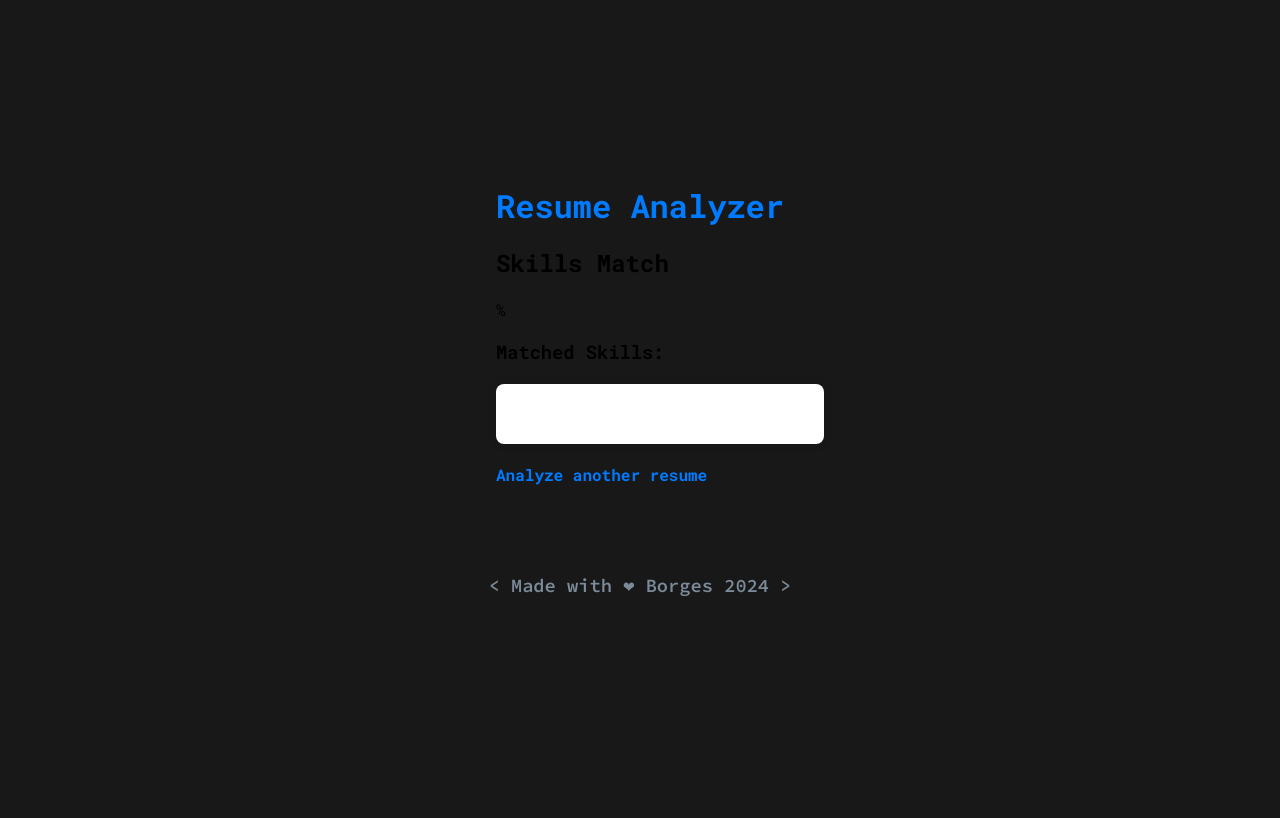
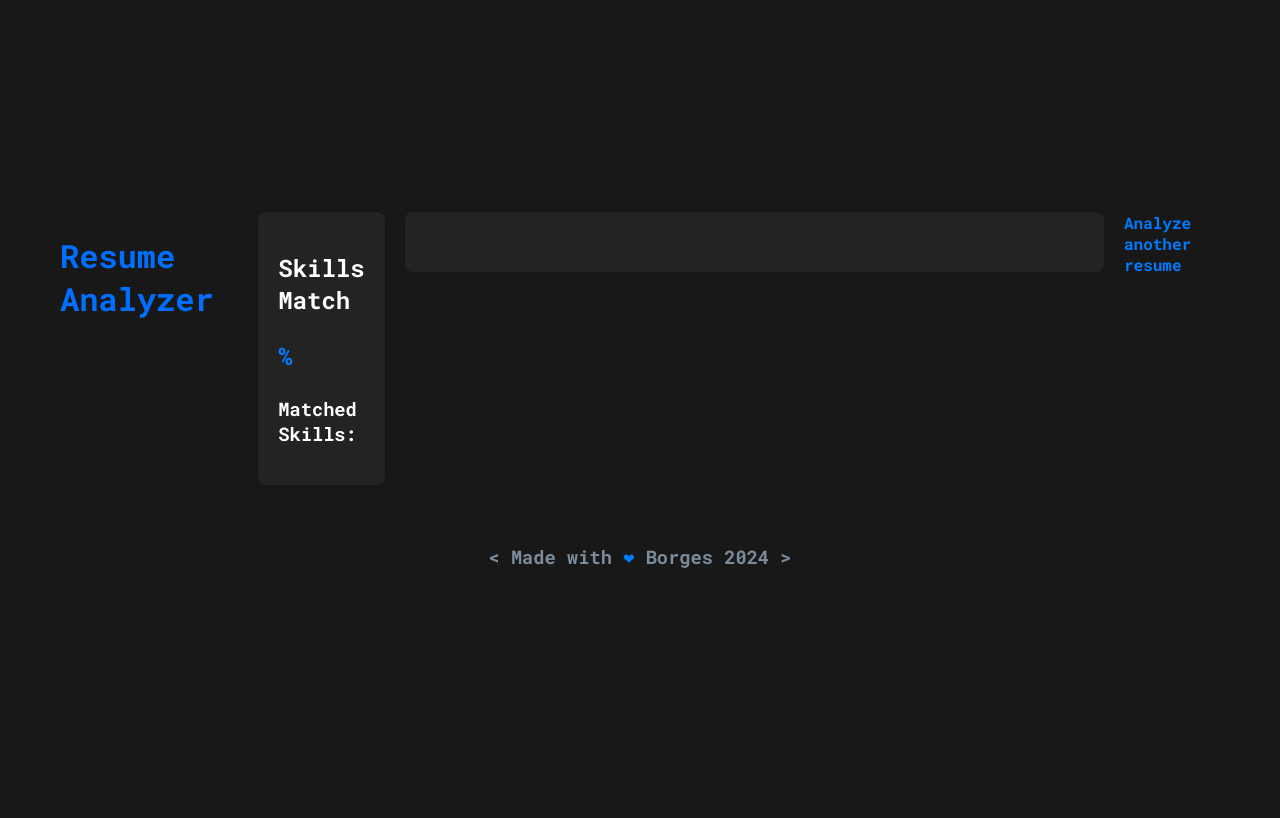
Before and after one commit to pedroborgescruz/Resume-Analyzer, a Flask app: template Resume-Analyzer-App/templates/result.html in a window 1280 px wide. Run offline with Flask 3, Linux system fonts and the light colour scheme; the template is opened without the code that fills it, so the values that code supplies are empty.

Commit message:
Update styles.css

```diff
--- a/Resume-Analyzer-App/static/styles.css
+++ b/Resume-Analyzer-App/static/styles.css
@@ -10,8 +10,20 @@
 }
 
 h1 {
-    color: #007bff;
-    margin-bottom: 20px;
+    color: #006eff;
+    padding: 20px;
+}
+
+.title {
+    color: #ffffff;
+    font-weight: bolder;
+}
+
+.zone {
+    color: #FFF;
+    background-color: #232323;
+    font-size: 2em;
+    transition: all 0.3s linear;
 }
 
 form {
@@ -56,15 +68,46 @@
     background-color: #0056b3;
 }
 
-/* Result Page Styles */
-.result-container {
-    background-color: #ffffff;
+.content {
+    display: flex;
+    max-width: 1200px;
+    width: 100%;
+    justify-content: center;
+    align-items: flex-start;
+    gap: 20px;
+}
+
+.match-score {
+    background-color: #232323;
     padding: 20px;
+    color: #ffffff;
     border-radius: 8px;
     box-shadow: 0 0 10px rgba(0, 0, 0, 0.1);
-    max-width: 700px;
+    flex: 1;
+    position: sticky;
+    margin-top: 20px;
+    align-self: flex-start;
+}
+
+.match-percentage {
+    color: #007bff;
+    font-size: 24px;
+    font-weight: bold;
+}
+
+#resume {
+    width: 780px;
+}
+
+.result-container {
+    background-color: #232323;
+    padding: 20px;
+    color: #fff;
+    border-radius: 8px;
+    box-shadow: 0 0 10px rgba(0, 0, 0, 0.1);
     width: 100%;
     margin-top: 20px;
+    max-width: 800px;
 }
 
 .result-container h2 {
@@ -82,6 +125,20 @@
     margin-top: 20px;
 }
 
+.match-score ul {
+    list-style-type: none;
+    padding: 0;
+}
+
+.match-score ul li {
+    background-color: #e9ecef;
+    color: #232323;
+    margin: 5px 0;
+    padding: 5px 10px;
+    border-radius: 4px;
+    font-size: 16px;
+}
+
 a {
     display: inline-block;
     margin-top: 20px;
@@ -97,17 +154,37 @@
 footer {
     background-color: #181818;
     display: flex;
+    flex-direction: column;
     justify-content: center;
     align-items: center;
-    font-family: 'Source Code Pro', monospace;
-    padding: 70px;
+    padding: 40px;
     text-align: center;
     color: #7c8b9a !important;
     font-size: 1em !important;
 }
 
+.footer-description {
+    margin-bottom: 20px;
+    color: #7c8b9a;
+}
+
+.footer-links {
+    display: flex;
+    justify-content: center;
+    gap: 20px;
+    margin-bottom: 20px;
+}
+
+.footer-link {
+    color: #7c8b9a;
+    text-decoration: none;
+}
+
+.footer-link:hover {
+    color: #0056b3;
+}
+
 .bold {
-    font-family: 'Source Code Pro', monospace;
     font-weight: 800;
     margin-left: 10px;
     color: #7c8b9a ;
@@ -115,8 +192,36 @@
 
 .description {
     color: #7c8b9a;
+    width: 800px;
 }
 
-.main {
-    margin-top: 50px;
+#skills {
+    text-decoration: none;
+    background-color: #232323;
+    border-radius: 8px;
+    box-shadow: 0 0 10px rgba(0, 0, 0, 0.1);
+    width: 600px;
+    height: 50px;
 }
+
+li {
+    padding: 20px;
+    font-size: 16px;
+    text-decoration: none;
+}
+
+.heart {
+    color:#007bff;
+}
+
+a {
+    font-size: 16px;
+    text-decoration: none;
+}
+
+@media only screen and (max-width: 600px) {
+    .main-nav {
+        font-size: 0.5em;
+        padding: 0;
+    }
+}
```
